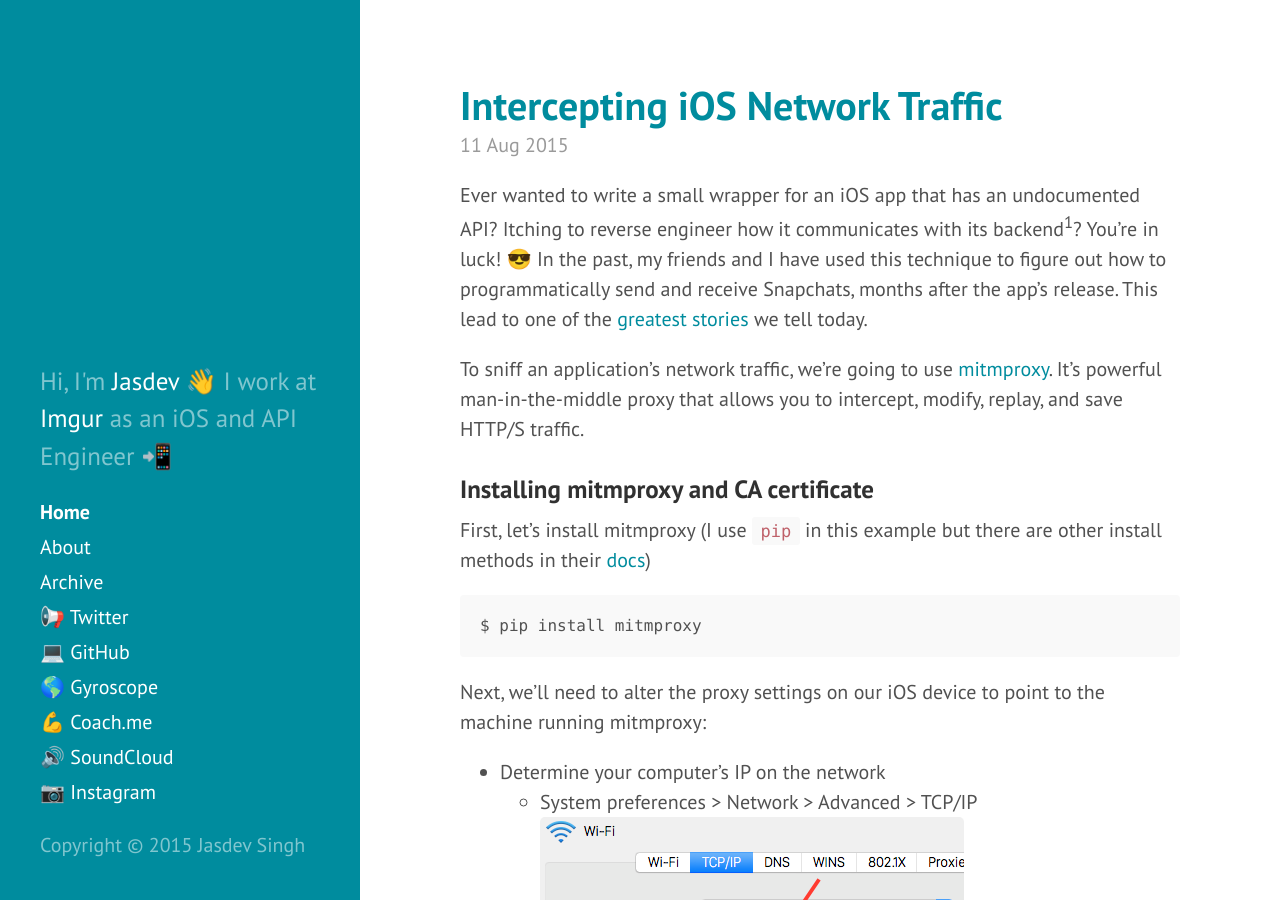
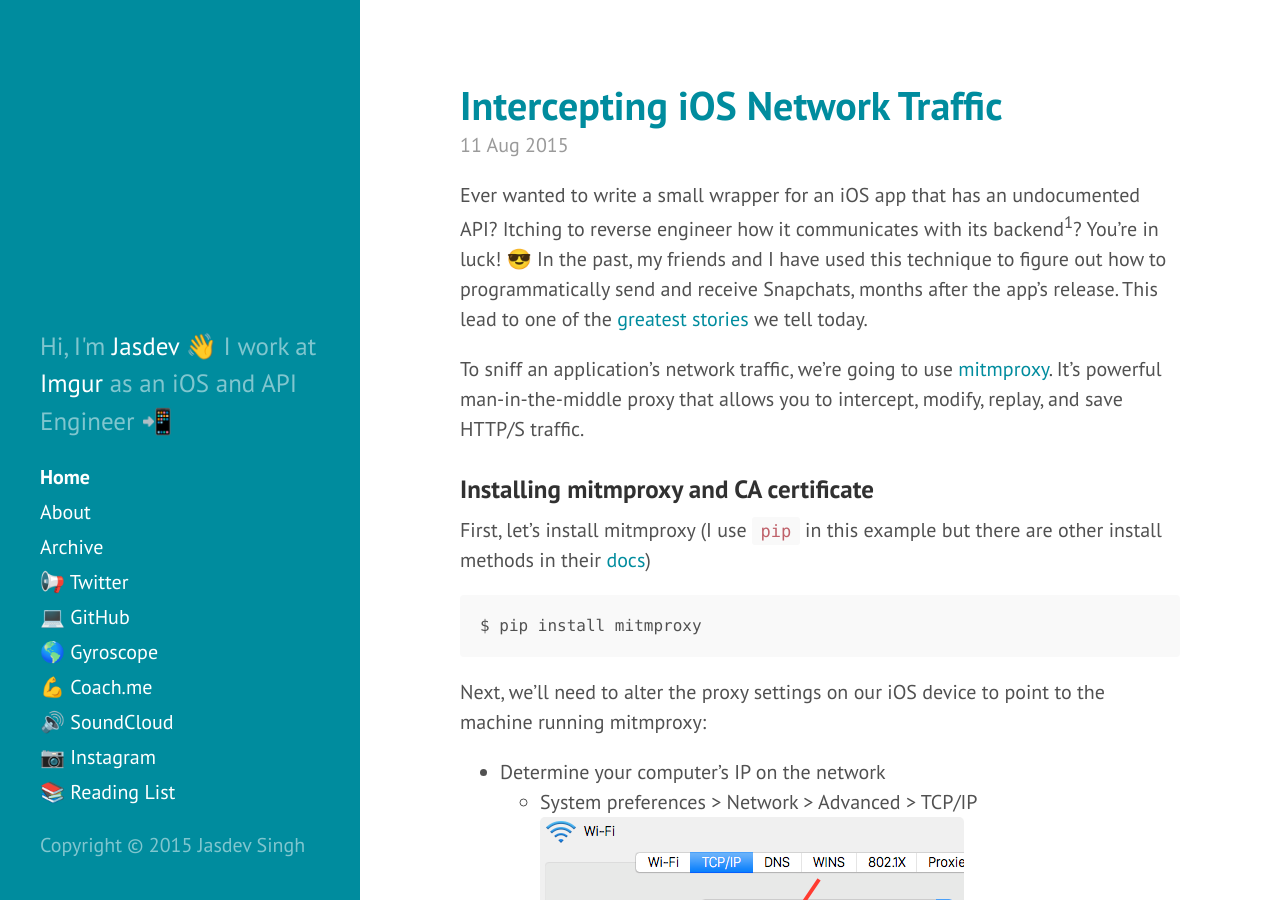
Before and after one commit to rvsrvs/jasdev.github.io, a Jekyll site: the page built from index.html, in a window 1280 px wide and 900 px high. Built offline with Jekyll 4.4.1, drawn with Linux system fonts in a browser that asks for light colours; Markdown is read by kramdown in place of the engine named in the settings; the list of posts is cut into pages by our own code.

Commit message:
Adding reading list

```diff
--- a/_includes/sidebar.html
+++ b/_includes/sidebar.html
@@ -15,7 +15,7 @@
       {% assign pages_list = site.pages %}
       {% for node in pages_list %}
         {% if node.title != null %}
-          {% if node.layout == "page" and node.title != "thesis-redirect" %}
+          {% if node.layout == "page" and node.title != "thesis-redirect" and node.title != "Reading List" %}
             <a class="sidebar-nav-item{% if page.url == node.url %} active{% endif %}" href="{{ node.url }}">{{ node.title }}</a>
           {% endif %}
         {% endif %}
@@ -27,6 +27,7 @@
       <a class="sidebar-nav-item" href="{{ site.coach ”}}" target="_blank">💪 Coach.me</a>
       <a class="sidebar-nav-item" href="{{ site.soundcloud ”}}" target="_blank">🔊 SoundCloud</a>
       <a class="sidebar-nav-item" href="{{ site.instagram ”}}" target="_blank">📷 Instagram</a>
+      <a class="sidebar-nav-item" href="/reading-list/">📚 Reading List</a>
     </nav>
 
     <p>Copyright &copy; {{ site.time | date: '%Y' }} Jasdev Singh</p>
```
